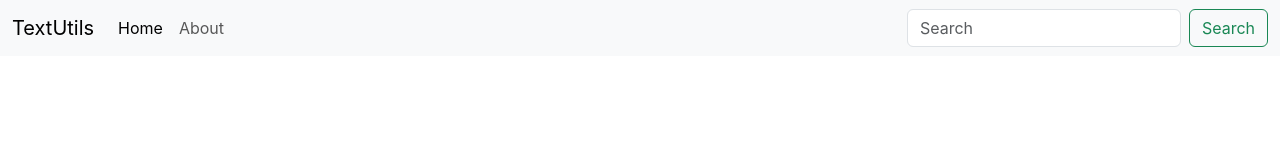
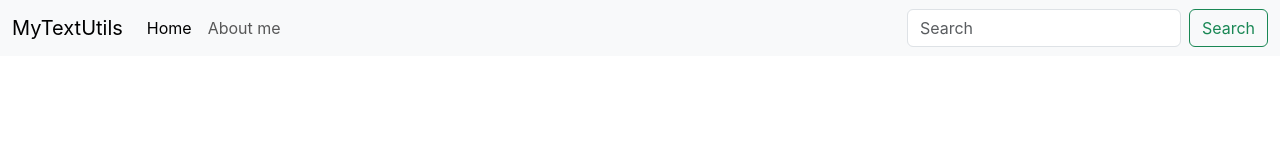
Before and after one commit to HemanthBandi145/harry-react-tut, a React (Create React App) app: page / in a window 1280 px wide. Shown: the top 160 px of the page. Built offline with nearby package versions, Linux system fonts and the light colour scheme.

Commit message:
added changes for learning props and proptypes

```diff
--- a/src/App.js
+++ b/src/App.js
@@ -1,32 +1,11 @@
 import './App.css';
+import Navbar from './components/Navbar';
 
 
 function App() {
   return (
    <>
-   <nav className="navbar navbar-expand-lg bg-body-tertiary">
-  <div className="container-fluid">
-    <a className="navbar-brand" href="/">TextUtils</a>
-    <button className="navbar-toggler" type="button" data-bs-toggle="collapse" data-bs-target="#navbarSupportedContent" aria-controls="navbarSupportedContent" aria-expanded="false" aria-label="Toggle navigation">
-      <span className="navbar-toggler-icon"></span>
-    </button>
-    <div className="collapse navbar-collapse" id="navbarSupportedContent">
-      <ul className="navbar-nav me-auto mb-2 mb-lg-0">
-        <li className="nav-item">
-          <a className="nav-link active" aria-current="page" href="/">Home</a>
-        </li>
-        <li className="nav-item">
-          <a className="nav-link" href="/">About</a>
-        </li>
-
-      </ul>
-      <form className="d-flex" role="search">
-        <input className="form-control me-2" type="search" placeholder="Search" aria-label="Search" />
-        <button className="btn btn-outline-success" type="submit">Search</button>
-      </form>
-    </div>
-  </div>
-</nav>
+     <Navbar titlename = "MyTextUtils" abouttext = "About me" />
    </>
   );
 }
--- /dev/null
+++ b/src/components/Navbar.js
@@ -0,0 +1,42 @@
+import React from 'react'
+import PropTypes from 'prop-types'
+
+
+export default function Navbar(props) {
+  return (
+    <div>
+      <nav className="navbar navbar-expand-lg bg-body-tertiary">
+  <div className="container-fluid">
+    <a className="navbar-brand" href="/">{props.titlename}</a>
+    <button className="navbar-toggler" type="button" data-bs-toggle="collapse" data-bs-target="#navbarSupportedContent" aria-controls="navbarSupportedContent" aria-expanded="false" aria-label="Toggle navigation">
+      <span className="navbar-toggler-icon"></span>
+    </button>
+    <div className="collapse navbar-collapse" id="navbarSupportedContent">
+      <ul className="navbar-nav me-auto mb-2 mb-lg-0">
+        <li className="nav-item">
+          <a className="nav-link active" aria-current="page" href="/">Home</a>
+        </li>
+        <li className="nav-item">
+          <a className="nav-link" href="/">{props.abouttext}</a>
+        </li>
+
+      </ul>
+      <form className="d-flex" role="search">
+        <input className="form-control me-2" type="search" placeholder="Search" aria-label="Search" />
+        <button className="btn btn-outline-success" type="submit">Search</button>
+      </form>
+    </div>
+  </div>
+</nav>
+
+    </div>
+  )
+}
+
+Navbar.propTypes ={ titlename : PropTypes.string.isRequired,
+                    abouttext : PropTypes.string.isRequired }
+
+Navbar.defaultProps = {
+    titlename : "Set title here",
+    abouttext : "Set about me here"
+}
```
